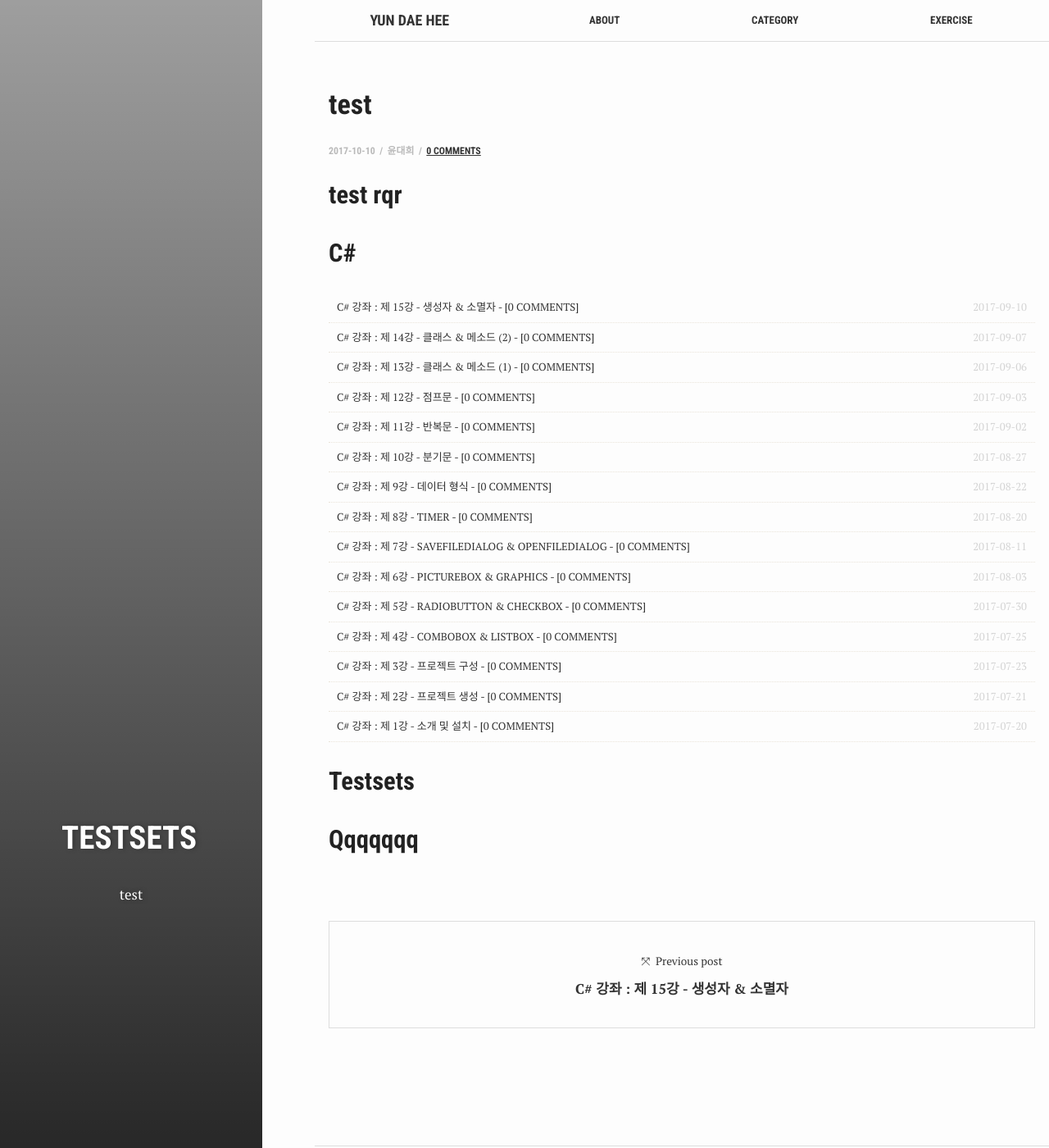
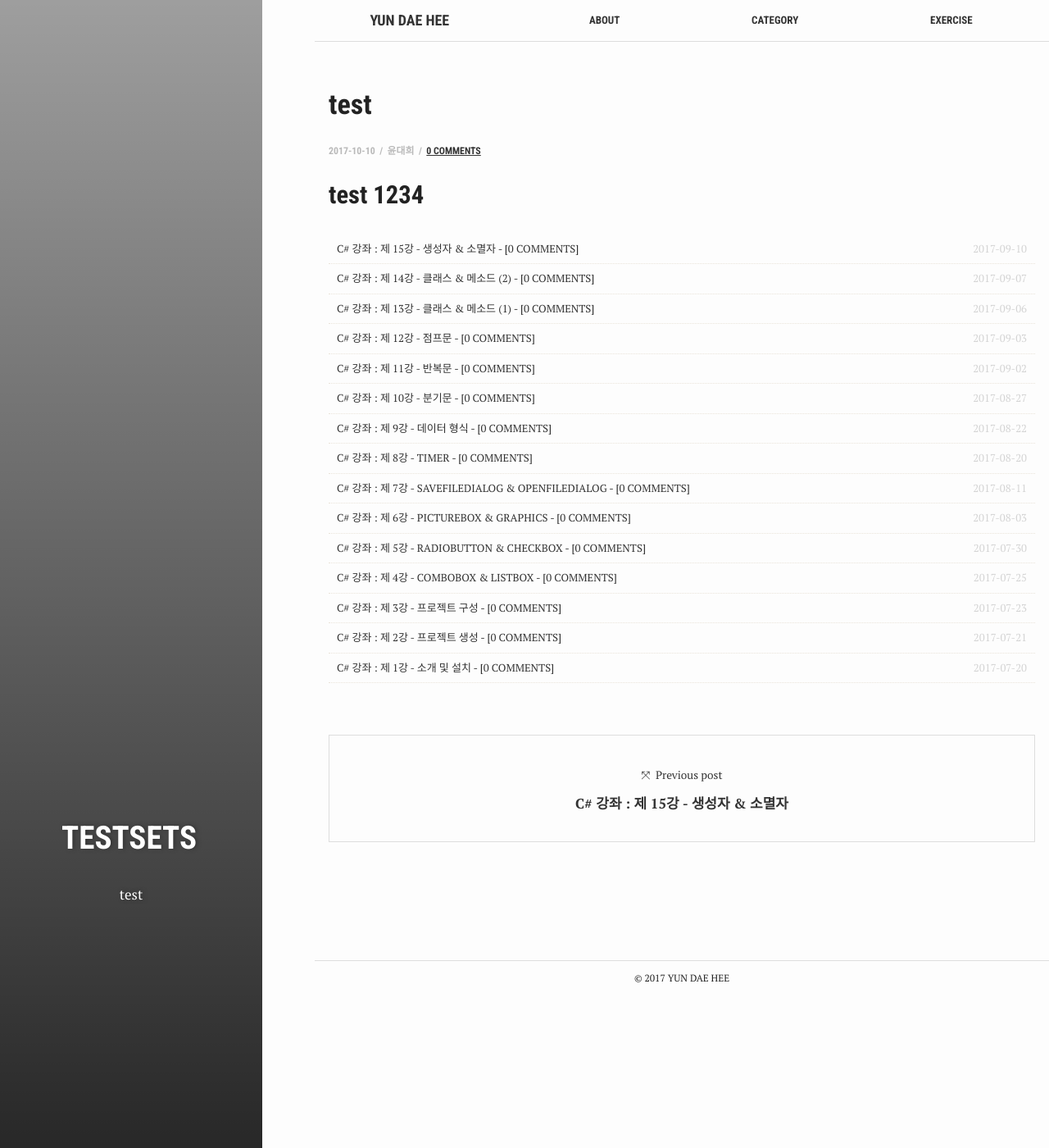
Before and after one commit to test076923/test076923.github.io, a Jekyll site: the page built from _posts/2017-10-10-ssstest.md, in a window 1280 px wide and 1400 px high. Shown: the whole window at 82% size. Built offline with Jekyll 4.4.1, drawn with Linux system fonts in a browser that asks for light colours; comment, search, counter and statistics services are not loaded.

Commit message:
Update 2017-10-10-ssstest.md

```diff
--- a/_posts/2017-10-10-ssstest.md
+++ b/_posts/2017-10-10-ssstest.md
@@ -11,24 +11,24 @@ tags: ['testsets']
 author: 윤대희
 ---
 
-## test rqr ##
+## test 1234 ##
 
+{% for category in site.categories %}
+    {% assign cate = category | first %}
+
+{% endfor %}
 
 
 {% for tag in site.tags %}
   {% assign t = tag | first %}
   {% assign posts = tag | last %}
 
-
-  {% for category in site.categories %}
-    {% assign cate = category | first %}
-
-    {% if cate contains "posts" %}
+  {% if cate contains "posts" %}
 
 <h2 class="category-key" id="{{ t | downcase }}">{{ t | capitalize }}</h2>
 
-{% endif %}
-{% endfor %}
+  {% endif %}
+
 
   <ul class="year">
   {% for post in posts %}
```
